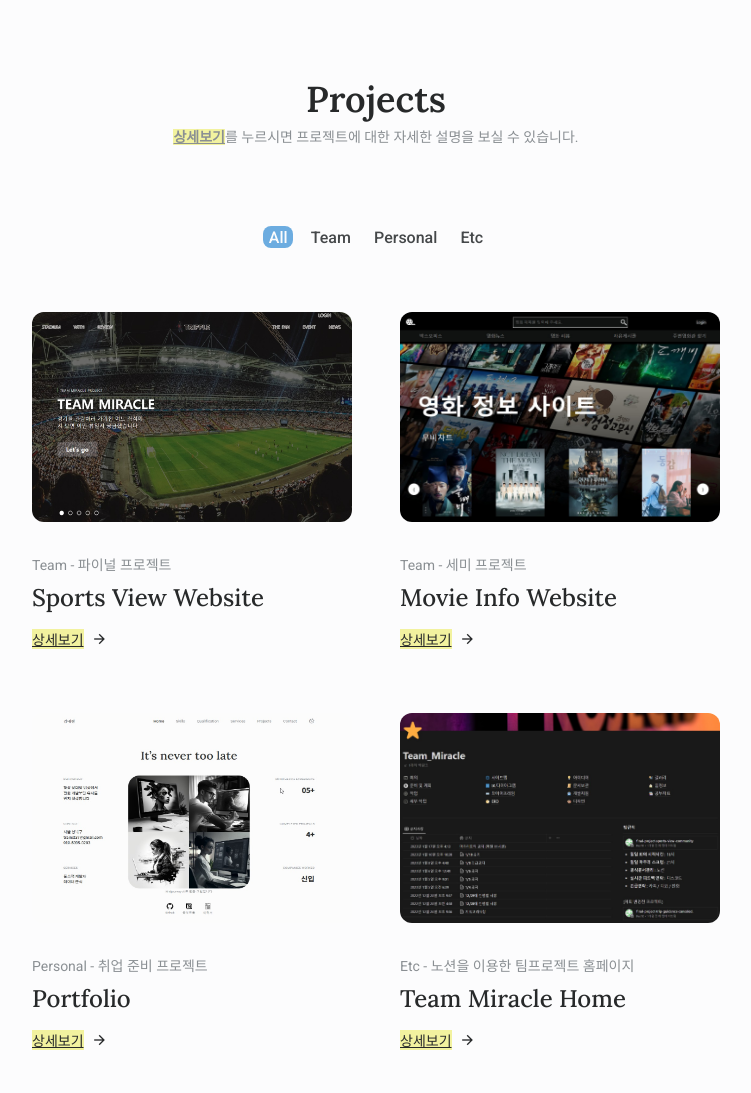
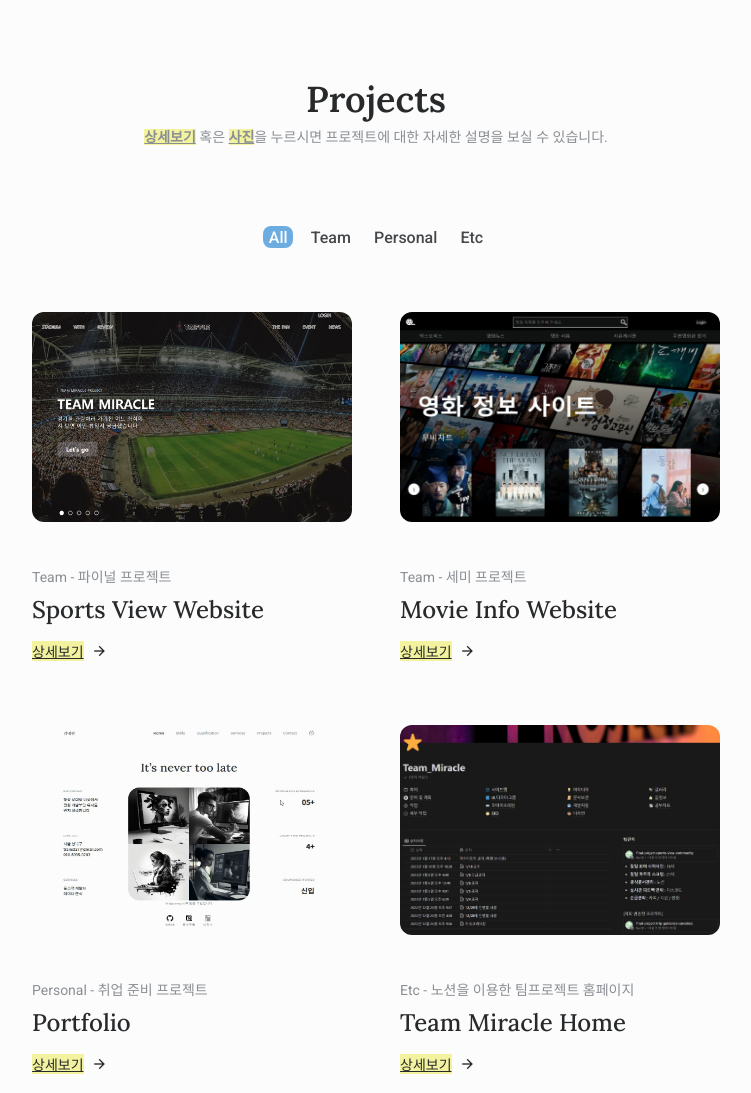
Before and after one commit to RevTK/Portfolio, a plain HTML site: page index.html in a window 1280 px wide. Shown: the part 4680-5773 px from the top of the page, without its empty margins (264-1015 px from the left). Drawn offline with nearby package versions, Linux system fonts and the light colour scheme.

Commit message:
사진에 링크 연결 추가

```diff
--- a/index.html
+++ b/index.html
@@ -567,7 +567,7 @@
         <!--==================== PROJECTS ====================-->
         <section class="projects section" id="projects">
             <h2 class="section__title">Projects</h2>
-            <span class="section__subtitle"><span class="projects__see" style="font-weight: 800;">상세보기</span>를 누르시면 프로젝트에 대한 자세한 설명을 보실 수 있습니다.</span>
+            <span class="section__subtitle"><span class="projects__see" style="font-weight: 800;">상세보기</span> 혹은 <span class="projects__see" style="font-weight: 800;">사진</span>을 누르시면 프로젝트에 대한 자세한 설명을 보실 수 있습니다.</span>
 
             <div class="projects__filters">
                 <span class="project__item active-project" data-filter="all">All</span>
@@ -579,7 +579,7 @@
             <div class="projects__container container section__border grid">
                 <!--==================== PROJECTS-1 ====================-->
                 <div class="projects__content mix team">
-                    <img src="assets/img/project1_FinalProject.jpg" alt="projects image" class="projects__img">
+                    <a href="https://real-sweater-99b.notion.site/Sports-View-Community-Website-2bb4f4bf7ffc4fc1bbc77f02ad289aa3" target="_blank"><img src="assets/img/project1_FinalProject.jpg" alt="projects image" class="projects__img"></a>
 
                     <span class="projects__subtitle">Team - 파이널 프로젝트</span>
                     <h1 class="projects__title">Sports View Website</h1>
@@ -591,7 +591,7 @@
 
                 <!--==================== PROJECTS-5 ====================-->
                 <div class="projects__content mix team">
-                    <img src="assets/img/project4_SemiProject.jpg" alt="projects image" class="projects__img">
+                    <a href="https://real-sweater-99b.notion.site/Real-Movie-194b77a04e6b42a085db1511ba184ac4" target="_blank"><img src="assets/img/project4_SemiProject.jpg" alt="projects image" class="projects__img"></a>
 
                     <span class="projects__subtitle">Team - 세미 프로젝트</span>
                     <h1 class="projects__title">Movie Info Website</h1>
@@ -614,7 +614,7 @@
 
                 <!--==================== PROJECTS-3 ====================-->
                 <div class="projects__content mix personal">
-                    <img src="assets/img/project2_Portfolio.jpg" alt="projects image" class="projects__img">
+                    <a href="https://real-sweater-99b.notion.site/b3942bd856314326847bd38596fe66f3" target="_blank"><img src="assets/img/project2_Portfolio.jpg" alt="projects image" class="projects__img"></a>
 
                     <span class="projects__subtitle">Personal - 취업 준비 프로젝트</span>
                     <h1 class="projects__title">Portfolio</h1>
@@ -626,7 +626,7 @@
 
                 <!--==================== PROJECTS-4 ====================-->
                 <div class="projects__content mix etc">
-                    <img src="assets/img/project3_TeamHomePage1.jpg" alt="projects image" class="projects__img">
+                   <a  href="https://dusty-mandible-fdc.notion.site/Team_Miracle-e577e65b76a7478f90e49c5b5507c894" target="_blank"><img src="assets/img/project3_TeamHomePage1.jpg" alt="projects image" class="projects__img"></a>
 
                     <span class="projects__subtitle">Etc - 노션을 이용한 팀프로젝트 홈페이지</span>
                     <h1 class="projects__title">Team Miracle Home</h1>
```
